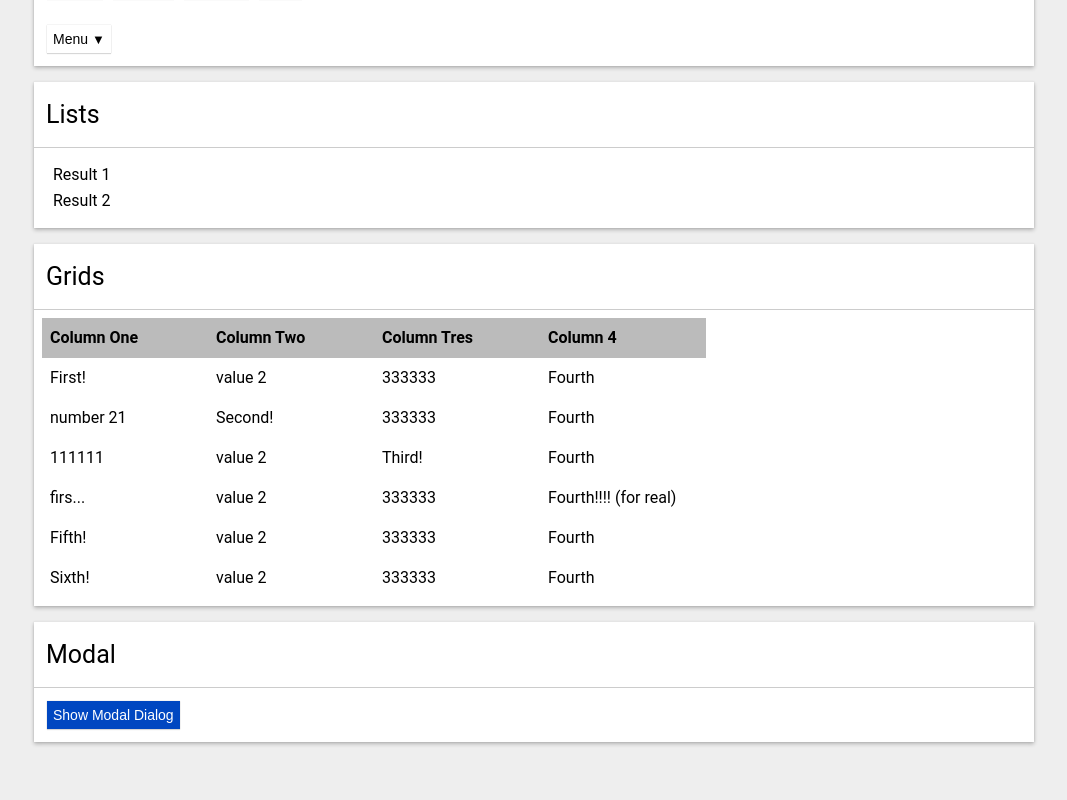
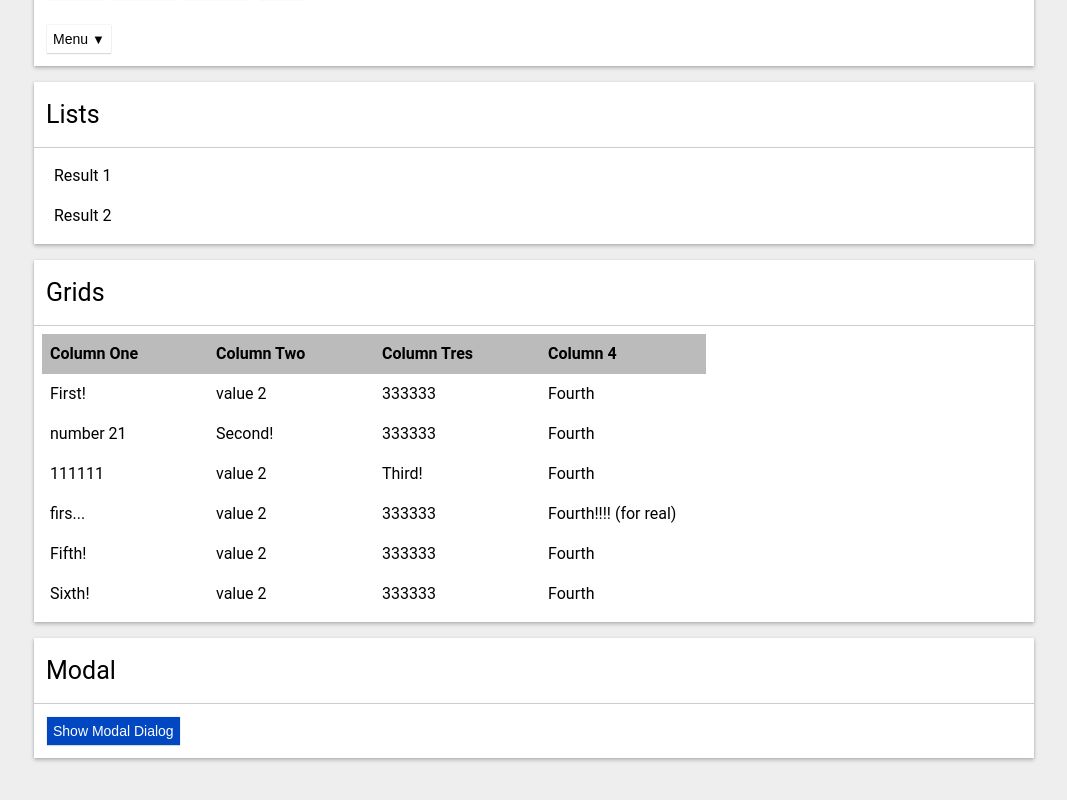
Before and after one commit to gooeywizard/gooey-ui, a Vue app: page / in a window 1280 px wide. Shown: the part 1317-2117 px from the top of the page, without its empty margins (106-1173 px from the left). Built offline with nearby package versions, Linux system fonts and the light colour scheme.

Commit message:
Increased padding for list items.

```diff
--- a/src/assets/scss/gooey-ui.scss
+++ b/src/assets/scss/gooey-ui.scss
@@ -114,12 +114,12 @@ body {
 /*            Lists              */
 /*********************************/
 
-.gw-list {
-	margin: 6px;
-}
+// .gw-list {
+// 	margin: 6px;
+// }
 
 .gw-list-item {
-	padding: 5px;
+	padding: 12px;
 }
 
 .gw-list-item:hover,
```
